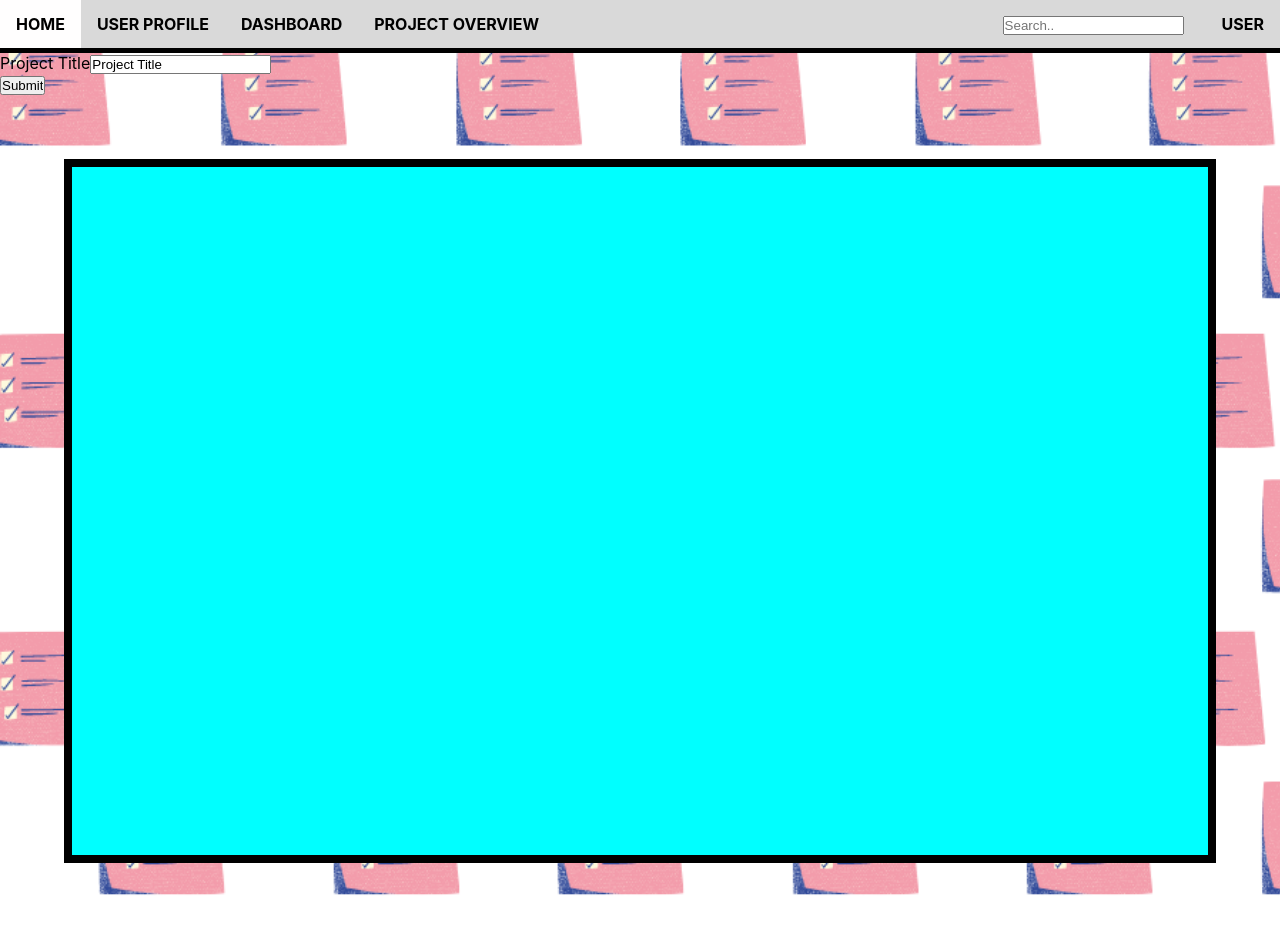
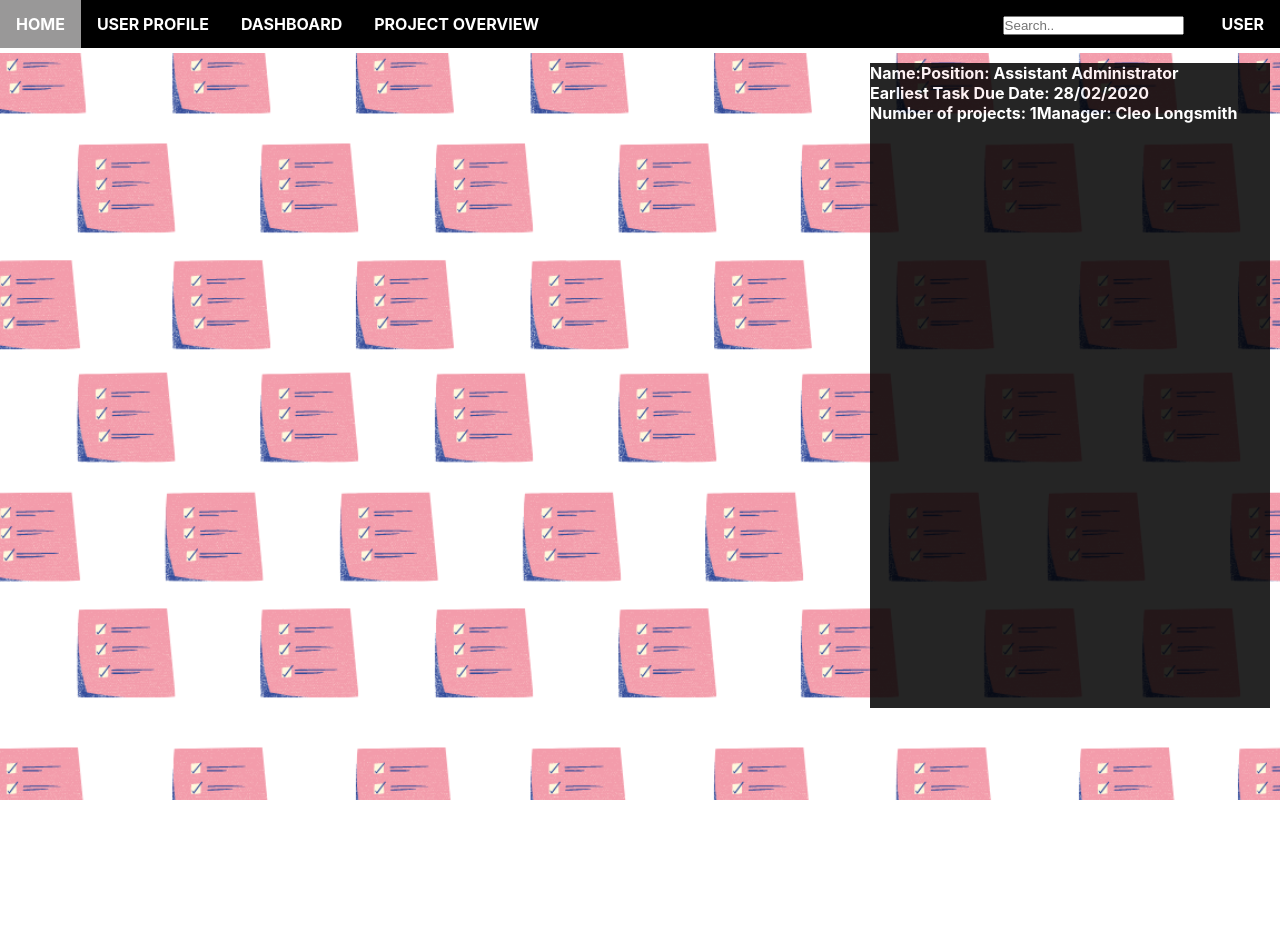
Before and after one commit to jefferyforbes/dragdrop-task, a React (Create React App) app in the folder todo/: page /Userprofile in a window 1280 px wide. After the commit the page ends 800 px from the top, so only its background shows below. Built offline with nearby package versions, Linux system fonts and the light colour scheme.

Commit message:
refactor

```diff
--- a/todo/package.json
+++ b/todo/package.json
@@ -8,6 +8,7 @@
     "@testing-library/user-event": "^12.1.10",
     "cors": "^2.8.5",
     "express": "^4.17.1",
+    "jsdoc": "^3.6.6",
     "react": "^17.0.1",
     "react-dom": "^17.0.1",
     "react-router-dom": "^5.2.0",
--- a/todo/src/App.css
+++ b/todo/src/App.css
@@ -13,8 +13,8 @@
 	margin: 0;
 	padding: 0;
 	overflow: hidden;
-	background-color:#D9D9D9;
-	border-bottom: solid 5px black;
+	background-color:black;
+	border-bottom: solid 5px white;
   }
 
   li {
@@ -24,7 +24,7 @@
   /* colour of font */
   li a {
 	display: block;
-	color: black;
+	color: white;
 	text-align: center;
 	padding: 14px 16px;
 	text-decoration: none;
@@ -33,7 +33,7 @@
 
   /* Change the link color to #111 (black) on hover */
   li a:hover {
-	background-color: rgb(255, 254, 254);
+	background-color: rgb(153, 152, 152);
   }
 
   .searchBar {
@@ -44,17 +44,19 @@
 	margin-right: 16px;
 
 }
+/* Aligning user button to the right  */
 .user {
 	float: right;
 }
 
-
+/* amending main body of the page */
 body {
 	background-image: url("img/background.png");
 	background-repeat: 'no-repeat';
 	background-size: cover;
 }
 
+/* Div class container editing for the main text */
 .container {
 	justify-content: space-around;
 	color: white;
@@ -72,6 +74,7 @@
 	justify-content: space-around;
 }
 
+/* styling for "Welcome to ____" */
 .welcome {
 	padding: 3px;
 	height: 70px;
@@ -82,12 +85,13 @@
 	top: 30%;
 }
 
+/* styling for login */
 .login {
 	padding: 3px;
 	height: 50px;
 	width: 400px;
 	font-size: 40px;
-	background: blue;
+	background: black;
     position: relative;
     margin: 0;
     position: absolute;
@@ -98,12 +102,13 @@
 	justify-content: space-around;
 }
 
+/* styling for new user/register button */
 .newUser {
 	padding: 3px;
 	height: 40px;
 	width: 500px;
 	font-size: 30px;
-	background: orange;
+	background: black;
     position: relative;
     margin: 0;
     top: 70%;
@@ -113,6 +118,7 @@
 	justify-content: space-around;
 }
 
+/* draft styling for dashboard */
 .activeProjects {
 	padding: 3px;
 	height: 30px;
@@ -128,3 +134,36 @@
 	transform: translate(-50%, -50%);
 	justify-content: space-around;
 }
+
+.userContainer {
+	font-weight: bold;
+	background-color: black;
+	margin: 10px;
+	color: white;
+	height: 645px;
+	width: 400px;
+	float: right;
+	opacity: 85%;
+}
+
+.userDetails {
+	text-align: center;
+
+}
+/* The Modal (background) */
+.modal {
+	display: none; /* Hidden by default */
+	position: fixed; /* Stay in place */
+	z-index: 1; /* Sit on top */
+	left: 0;
+	top: 0;
+	width: 100%; /* Full width */
+	height: 100%; /* Full height */
+	overflow: auto; /* Enable scroll if needed */
+	background-color: rgb(0,0,0); /* Fallback color */
+	background-color: rgba(0,0,0,0.4); /* Black w/ opacity */
+	-webkit-animation-name: fadeIn; /* Fade in the background */
+	-webkit-animation-duration: 0.4s;
+	animation-name: fadeIn;
+	animation-duration: 0.4s
+  }
--- a/todo/src/App.js
+++ b/todo/src/App.js
@@ -5,6 +5,7 @@
 import { BrowserRouter as Router, Switch, Route, Link } from "react-router-dom";
 import Task from "./components/Task";
 import Project from "./components/Project";
+import Userprofile from "./components/Userprofile";
 
 function App() {
 	return (
@@ -21,8 +22,14 @@
 					<Route exact path="/register">
 						<Register />
 					</Route>
+					<Route exact path="/projectoverview">
+						<Task />
+					</Route>
+					<Route exact path="/Userprofile">
+						<Userprofile />
+					</Route>
 				</Switch>
-				<Project />
+				{/* <Project /> */}
 				{/* <Task /> */}
 			</Router>
 		</div>
--- a/todo/src/components/Navbar.js
+++ b/todo/src/components/Navbar.js
@@ -6,7 +6,7 @@
 		<nav>
 			<ul>
 				<li>
-					<Link to="/">HOME</Link>
+					<Link to="/" alt="home">HOME</Link>
 				</li>
 				<li>
 					<Link to="/userprofile">USER PROFILE</Link>
--- a/todo/src/components/Project.js
+++ b/todo/src/components/Project.js
@@ -31,7 +31,7 @@
         ReactDom.render(newProject, document.getElementById("testProjectArea"));
     }
 
-return ( <div>
+    return (<div>
         <form onSubmit={useHandleInput}>
             {/* The form could be refactored using the reducer hook as it is preferable as the industry standard */}
             <div id="projectTitleContainer">
@@ -57,6 +57,7 @@
 
         </div>
     </div>
-)}
+    )
+}
 
 export default Project;
--- a/todo/src/components/Task.js
+++ b/todo/src/components/Task.js
@@ -28,6 +28,7 @@
             height: "auto",
             border: "solid 8px black",
         }}>
+
             <p>Task: {taskTitle}</p>
             <p>Description: {taskDescription}</p>
             <p>Assigned: {taskAssigned}</p>
@@ -38,7 +39,7 @@
         ReactDom.render(newTaskCard, document.getElementById("testProjectArea"));
     }
 
-    return ( <div>
+    return (<div>
         <form onSubmit={useHandleInput}>
             {/* The form could be refactored using the reducer hook as it is preferable as the industry standard */}
             <div id="taskTitleContainer">
--- a/todo/src/components/Userprofile.js
+++ b/todo/src/components/Userprofile.js
@@ -3,10 +3,19 @@
 
 function Userprofile() {
     return (
-        <div>
-            import { Navbar } from "./Navbar";
+        <div className="userProfile">
+            <a href=""></a>
+            <ul className="userContainer">
+                <li className="userDetails"> Name:  </li>
+                <li className="userDetails"> Position: Assistant Administrator</li>
+                <li className="userDetails"> Earliest Task Due Date: 28/02/2020</li>
+                <li className="userDetails"> Number of projects: 1 </li>
+                <li className="userDetails"> Manager: Cleo Longsmith </li>
+            </ul>
         </div>
     )
 }
 
+
+
 export default Userprofile;
```
Also changed, not shown: todo/src/components/docupost.png (added), 1 other file (tests, documents, lock files or other folders). Lines whose indentation alone changed are shown as unchanged.
